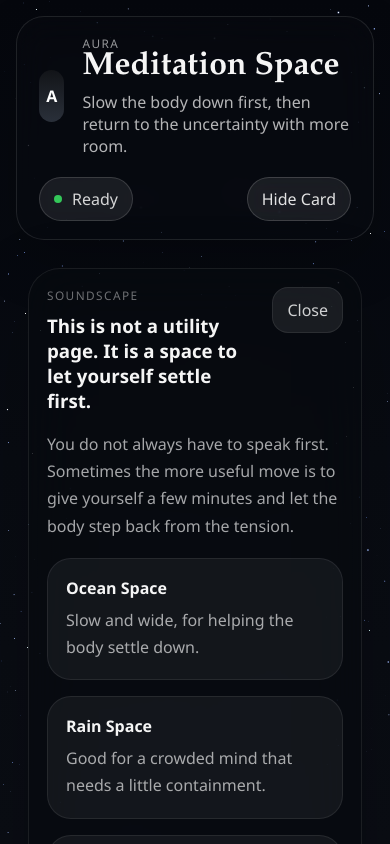
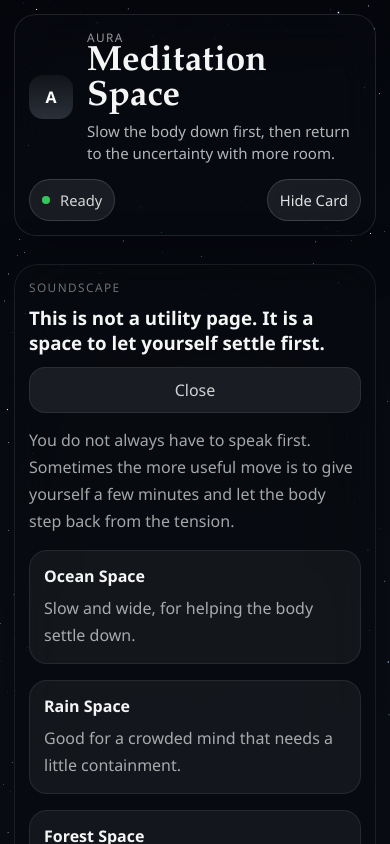
Before and after one commit to arcadekids2001/AnxiousAttachmentCyclesReflection, a Next.js app: page /music in a window 390 px wide. Shown: the top 844 px of the page. Built offline with nearby package versions, Linux system fonts and the light colour scheme.

Commit message:
Update Mobile Layout

```diff
--- a/src/components/journal-page.module.css
+++ b/src/components/journal-page.module.css
@@ -114,3 +114,38 @@
     grid-template-columns: 1fr;
   }
 }
+
+@media (max-width: 640px) {
+  .module {
+    gap: 14px;
+    padding: 14px;
+    border-radius: 24px;
+  }
+
+  .moduleHeader {
+    flex-direction: column;
+    gap: 12px;
+  }
+
+  .closeButton,
+  .primaryButton {
+    width: 100%;
+  }
+
+  .textArea {
+    min-height: 150px;
+    padding: 14px;
+    border-radius: 18px;
+  }
+
+  .toolbar {
+    flex-direction: column;
+    align-items: stretch;
+    gap: 12px;
+  }
+
+  .note {
+    padding: 14px;
+    border-radius: 18px;
+  }
+}
--- a/src/components/music-page.module.css
+++ b/src/components/music-page.module.css
@@ -113,3 +113,36 @@
     grid-template-columns: 1fr;
   }
 }
+
+@media (max-width: 640px) {
+  .module {
+    gap: 14px;
+    padding: 14px;
+    border-radius: 24px;
+  }
+
+  .moduleHeader {
+    flex-direction: column;
+    gap: 12px;
+  }
+
+  .closeButton {
+    width: 100%;
+  }
+
+  .card,
+  .timerButton {
+    padding: 14px;
+    border-radius: 18px;
+  }
+
+  .timerRow {
+    gap: 10px;
+  }
+
+  .timerButton {
+    flex: 1 1 calc(50% - 10px);
+    min-width: 0;
+    text-align: center;
+  }
+}
--- a/src/components/sandbox-page.module.css
+++ b/src/components/sandbox-page.module.css
@@ -84,3 +84,30 @@
     min-height: 420px;
   }
 }
+
+@media (max-width: 640px) {
+  .module {
+    gap: 14px;
+    padding: 14px;
+    border-radius: 24px;
+  }
+
+  .moduleHeader {
+    flex-direction: column;
+    gap: 12px;
+  }
+
+  .closeButton,
+  .ghostButton {
+    width: 100%;
+  }
+
+  .canvasShell {
+    min-height: 360px;
+    border-radius: 20px;
+  }
+
+  .toolbar {
+    justify-content: stretch;
+  }
+}
--- a/src/components/three-card-nav.tsx
+++ b/src/components/three-card-nav.tsx
@@ -261,6 +261,17 @@ export function ThreeCardNav() {
     const animate = () => {
       animationFrame = window.requestAnimationFrame(animate);
       const elapsed = clock.getElapsedTime();
+      const compact = canvas.clientWidth <= 760;
+      const xSpacing = compact ? 1.48 : 2.28;
+      const innerSpacing = compact ? 1.36 : 1.94;
+      const homeScaleBase = compact ? 0.72 : 0.86;
+      const homeScaleBoost = compact ? 0.14 : 0.18;
+      const selectedScale = compact ? 0.94 : 1.05;
+      const idleScale = compact ? 0.84 : 0.92;
+      const hoverScaleBoost = compact ? 0.04 : 0.08;
+      const hoverLiftAmount = compact ? 0.12 : 0.22;
+      const hoverForwardAmount = compact ? 0.22 : 0.45;
+      const homeYOffset = compact ? -0.22 : 0;
 
       raycaster.setFromCamera(pointer, camera);
       const hits = raycaster.intersectObjects(cards.map((entry) => entry.plate));
@@ -278,13 +289,17 @@ export function ThreeCardNav() {
         const selected = isHome ? false : index === activeIndex;
         const distance = Math.abs(offset);
         const prominence = isHome ? Math.max(0, 1 - distance / 2.2) : selected ? 1 : Math.max(0, 1 - distance / 2.8);
-        const targetX = isHome ? offset * 2.28 : offset * 1.94;
-        const targetY = isHome ? prominence * 0.04 - distance * 0.03 : selected ? 0.08 : distance * -0.05;
+        const targetX = isHome ? offset * xSpacing : offset * innerSpacing;
+        const targetY = isHome
+          ? homeYOffset + prominence * 0.04 - distance * (compact ? 0.018 : 0.03)
+          : selected
+            ? 0.08
+            : distance * -0.05;
         const targetZ = isHome ? prominence * 0.9 - distance * 0.18 : selected ? 0.84 : -0.42 - distance * 0.62;
         const targetRotY = isHome ? -offset * 0.24 : -offset * 0.32;
-        const targetRotX = isHome ? 0.03 + distance * 0.015 : selected ? -0.03 : 0.08;
-        const hoverLift = hovered ? 0.22 : 0;
-        const hoverForward = hovered ? 0.45 : 0;
+        const targetRotX = isHome ? (compact ? 0.015 : 0.03) + distance * 0.015 : selected ? -0.03 : 0.08;
+        const hoverLift = hovered ? hoverLiftAmount : 0;
+        const hoverForward = hovered ? hoverForwardAmount : 0;
 
         entry.group.position.x = THREE.MathUtils.lerp(entry.group.position.x, targetX, 0.11);
         entry.group.position.y = THREE.MathUtils.lerp(
@@ -300,8 +315,12 @@ export function ThreeCardNav() {
         );
         entry.group.rotation.x = THREE.MathUtils.lerp(entry.group.rotation.x, targetRotX, 0.1);
 
-        const targetScale = isHome ? 0.86 + prominence * 0.18 : selected ? 1.05 : 0.92;
-        const hoverScale = hovered ? 0.08 : 0;
+        const targetScale = isHome
+          ? homeScaleBase + prominence * homeScaleBoost
+          : selected
+            ? selectedScale
+            : idleScale;
+        const hoverScale = hovered ? hoverScaleBoost : 0;
         const scale = THREE.MathUtils.lerp(entry.group.scale.x, targetScale + hoverScale, 0.1);
         entry.group.scale.setScalar(scale);
       });
--- a/src/components/workspace-shell.module.css
+++ b/src/components/workspace-shell.module.css
@@ -174,17 +174,21 @@
 
 @media (max-width: 980px) {
   .shell {
-    padding: 16px 16px 28px;
+    padding: max(14px, env(safe-area-inset-top)) 14px max(24px, env(safe-area-inset-bottom));
   }
 
   .header {
     align-items: flex-start;
     flex-direction: column;
+    gap: 14px;
+    padding: 16px 16px 18px;
+    border-radius: 22px;
   }
 
   .headerActions {
     width: 100%;
     justify-content: space-between;
+    flex-wrap: wrap;
   }
 
   .content {
@@ -202,4 +206,61 @@
   .contentStage {
     width: 100%;
   }
+
+  .brand {
+    gap: 14px;
+  }
+
+  .brandMark {
+    width: 44px;
+    height: 44px;
+    border-radius: 14px;
+    flex: 0 0 auto;
+  }
+
+  .brand h1 {
+    font-size: clamp(1.7rem, 9vw, 2.45rem);
+  }
+
+  .brand p:last-child {
+    margin-top: 6px;
+    font-size: 0.94rem;
+    line-height: 1.45;
+  }
+
+  .status,
+  .closeButton {
+    min-height: 42px;
+  }
 }
+
+@media (max-width: 640px) {
+  .shellHome .main {
+    margin-top: clamp(92px, 14vh, 120px);
+  }
+
+  .shellHome .contentStage,
+  .shellInner .contentStage,
+  .framelessContent {
+    width: min(100%, calc(100vw - 28px));
+  }
+
+  .header {
+    padding: 14px;
+  }
+
+  .headerActions {
+    gap: 10px;
+  }
+
+  .status,
+  .closeButton {
+    padding: 9px 12px;
+    font-size: 0.92rem;
+  }
+
+  .content {
+    padding: 14px;
+    border-radius: 22px;
+  }
+}
```
